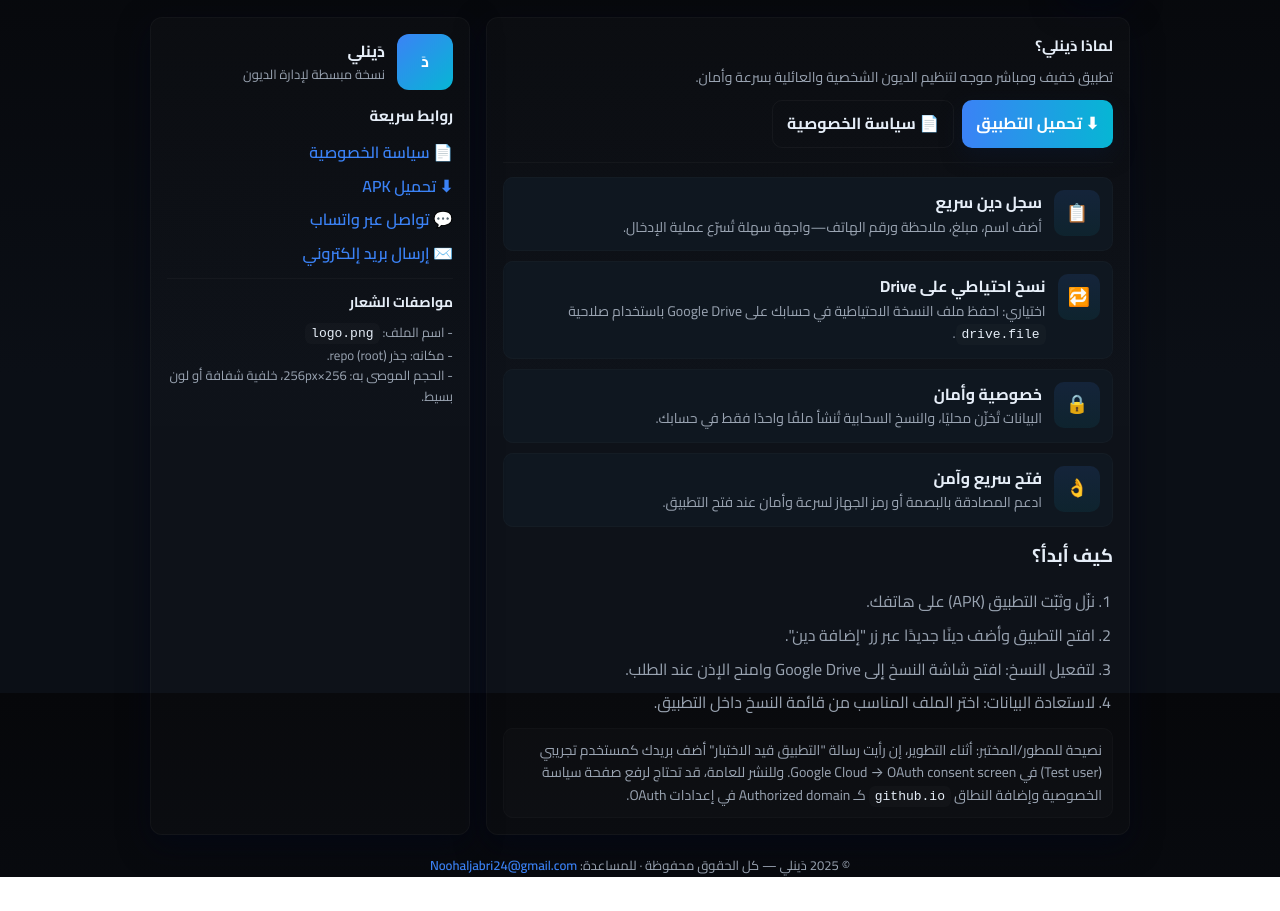
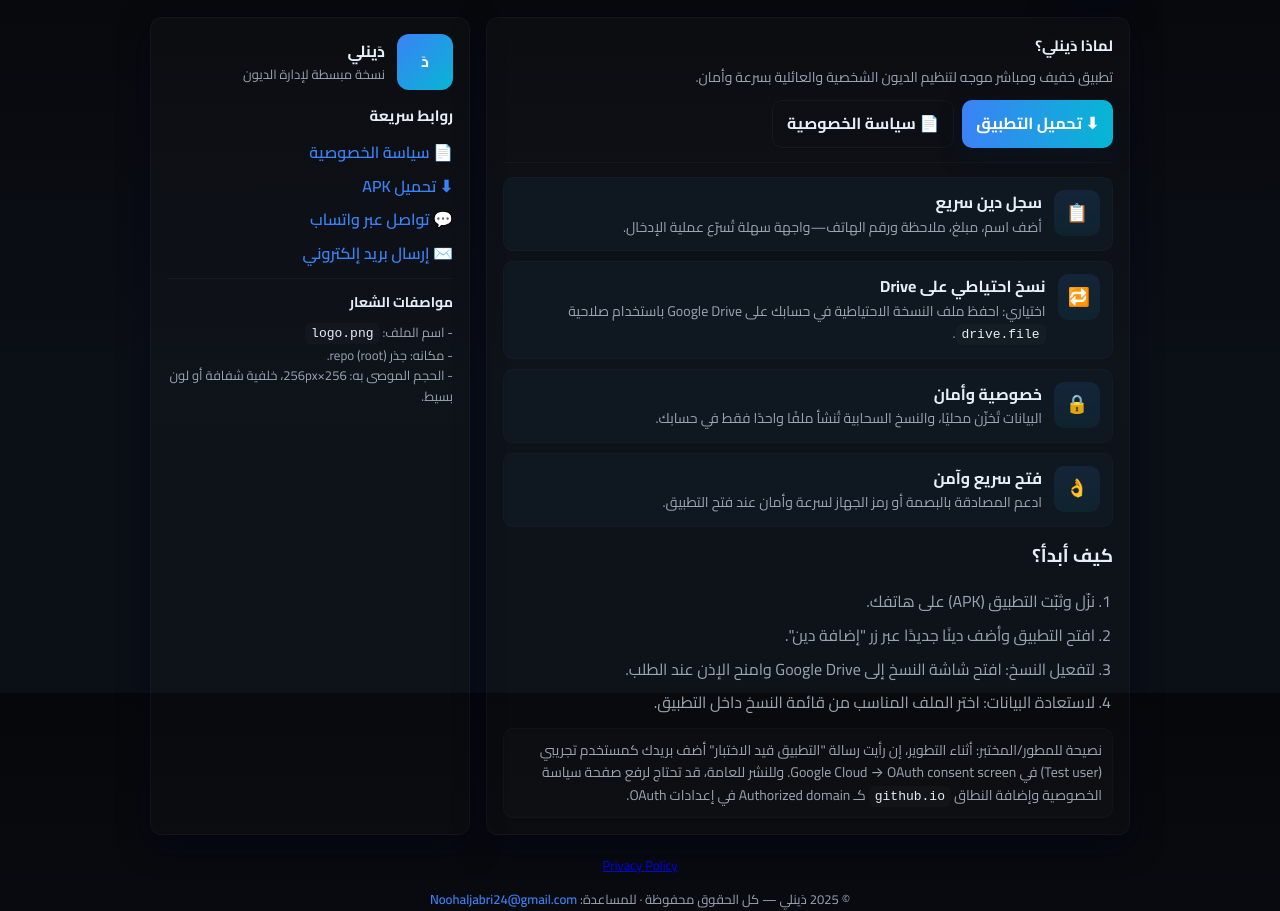
Before and after one commit to mtc2030v-sudo/mtc2030v-sudo.github.io, a plain HTML site: page index.html in a window 1280 px wide. Shown: the part 107-1018 px from the top of the page. Before the commit the page ends 984 px from the top, so only its background shows below. Drawn offline with Linux system fonts and the light colour scheme.

Commit message:
Update index.html

```diff
--- a/index.html
+++ b/index.html
@@ -184,6 +184,7 @@
     </main>
 
     <footer>
+      <p><a href="/privacy-policy" target="_blank">Privacy Policy</a></p>
       © <span id="year"></span> دَينلي — كل الحقوق محفوظة · للمساعدة: <a class="link" href="mailto:Noohaljabri24@gmail.com">Noohaljabri24@gmail.com</a>
     </footer>
   </div>
```
